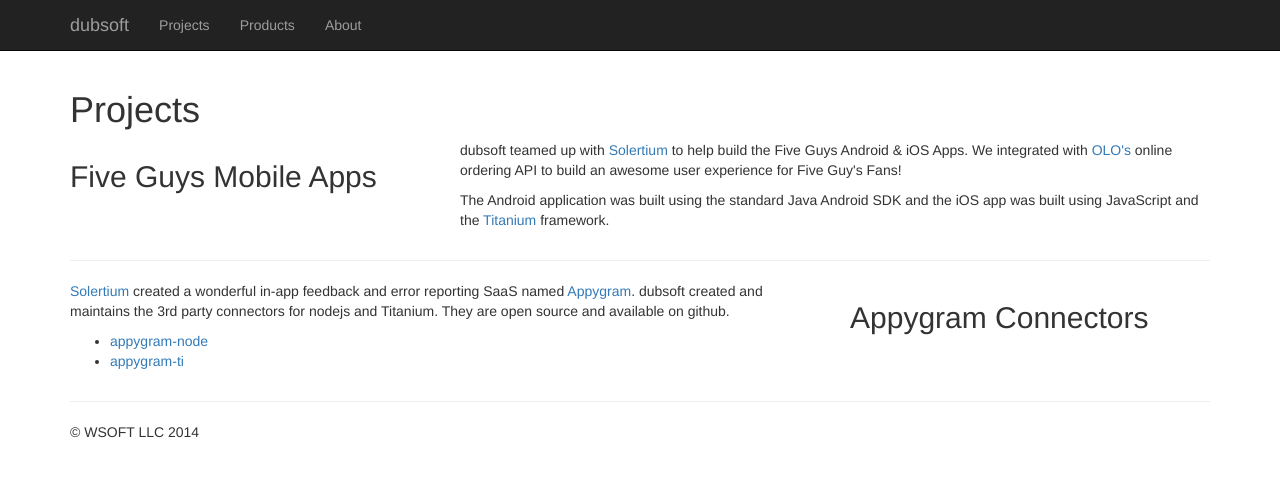
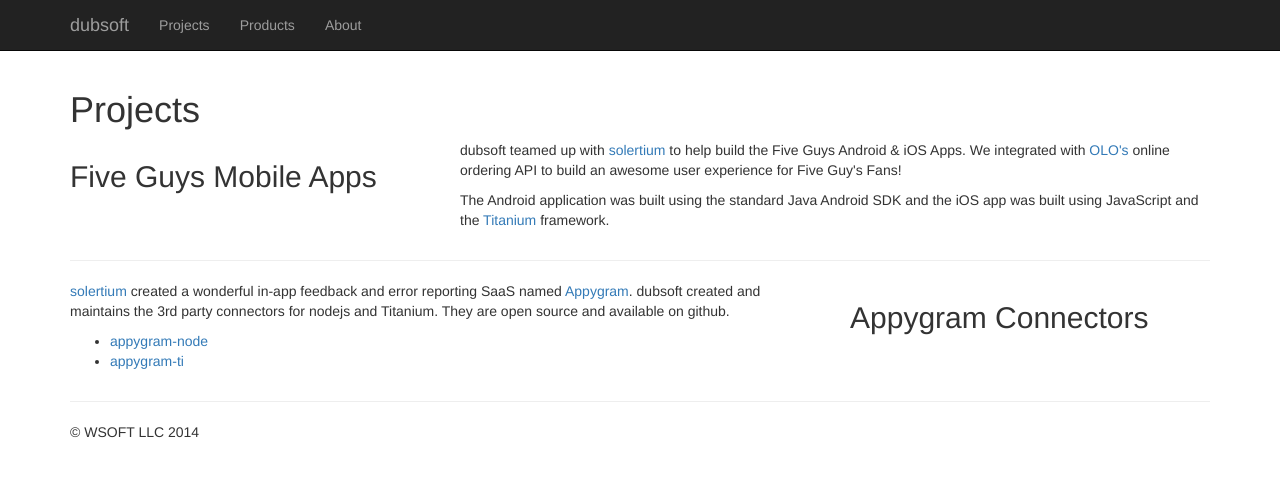
Before and after one commit to dubsoft/dubsoft-www, a Jekyll site: the page built from projects/index.html, in a window 1280 px wide. Shown: the top 477 px of the page. Built offline with Jekyll 4.4.1, drawn with Linux system fonts in a browser that asks for light colours; nearby versions of some CDN libraries; Markdown is read by kramdown in place of the engine named in the settings.

```diff
--- a/projects/index.html
+++ b/projects/index.html
@@ -9,7 +9,7 @@ title: dubsoft - projects
   </div>
   <div class="col-md-8">
     <p>dubsoft teamed up with <a
-      href="http://www.solertium.com/work/projects/five-guys-android">Solertium</a>
+      href="http://www.solertium.com/work/projects/five-guys-android">solertium</a>
     to help build the Five Guys Android &amp; iOS Apps. We integrated
     with <a href="http://www.olo.com/">OLO's</a> online ordering API to
     build an awesome user experience for Five Guy's Fans!</a></p>
@@ -21,7 +21,7 @@ title: dubsoft - projects
 <hr>
 <div class="row">
   <div class="col-md-8">
-    <p><a href="http://www.solertium.com/work/projects/appygram">Solertium</a>
+    <p><a href="http://www.solertium.com/work/projects/appygram">solertium</a>
     created a wonderful in-app feedback and error reporting
     SaaS named <a href="http://www.appygram.com">Appygram</a>.
     dubsoft created and maintains the 3rd party connectors for nodejs
```
